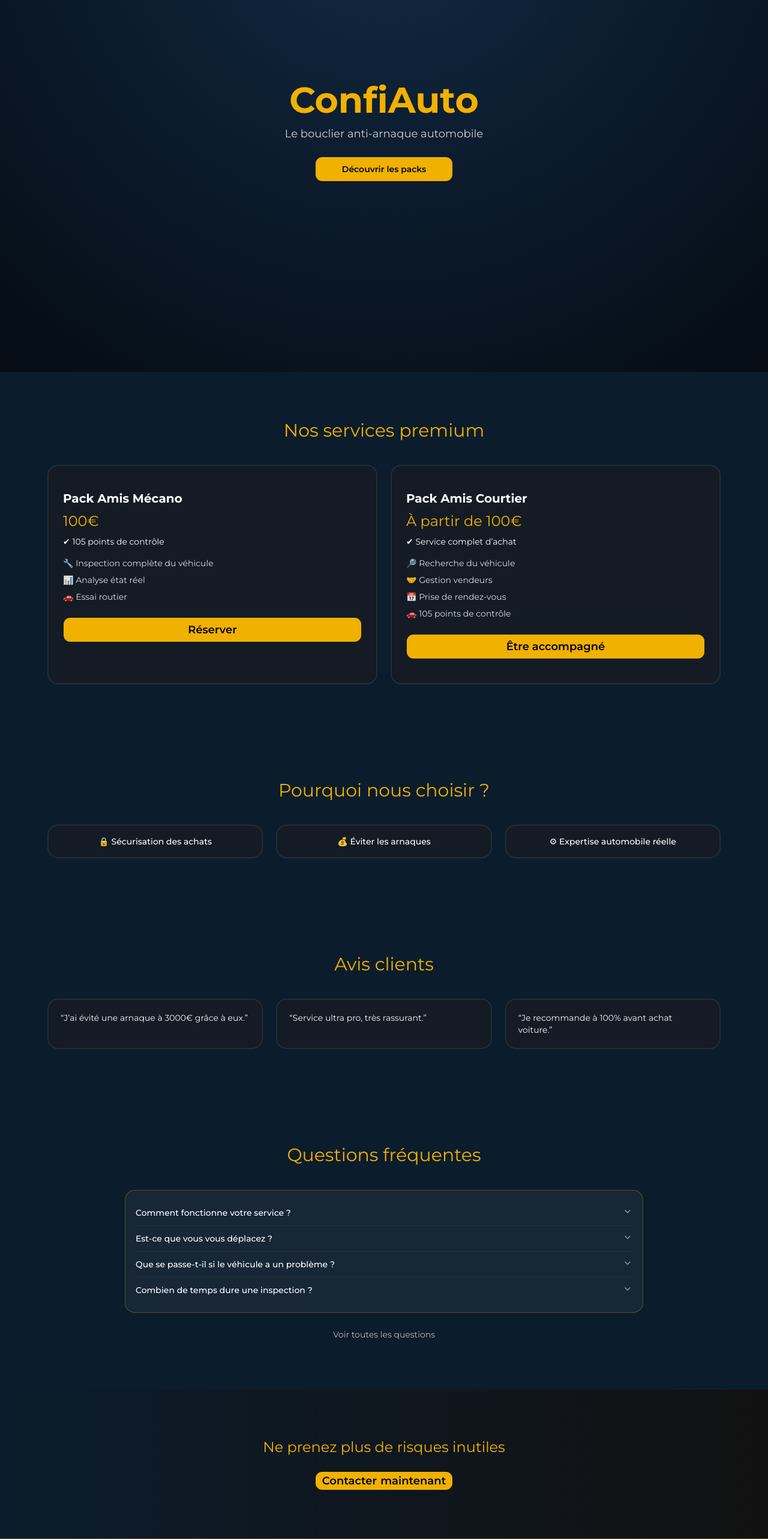
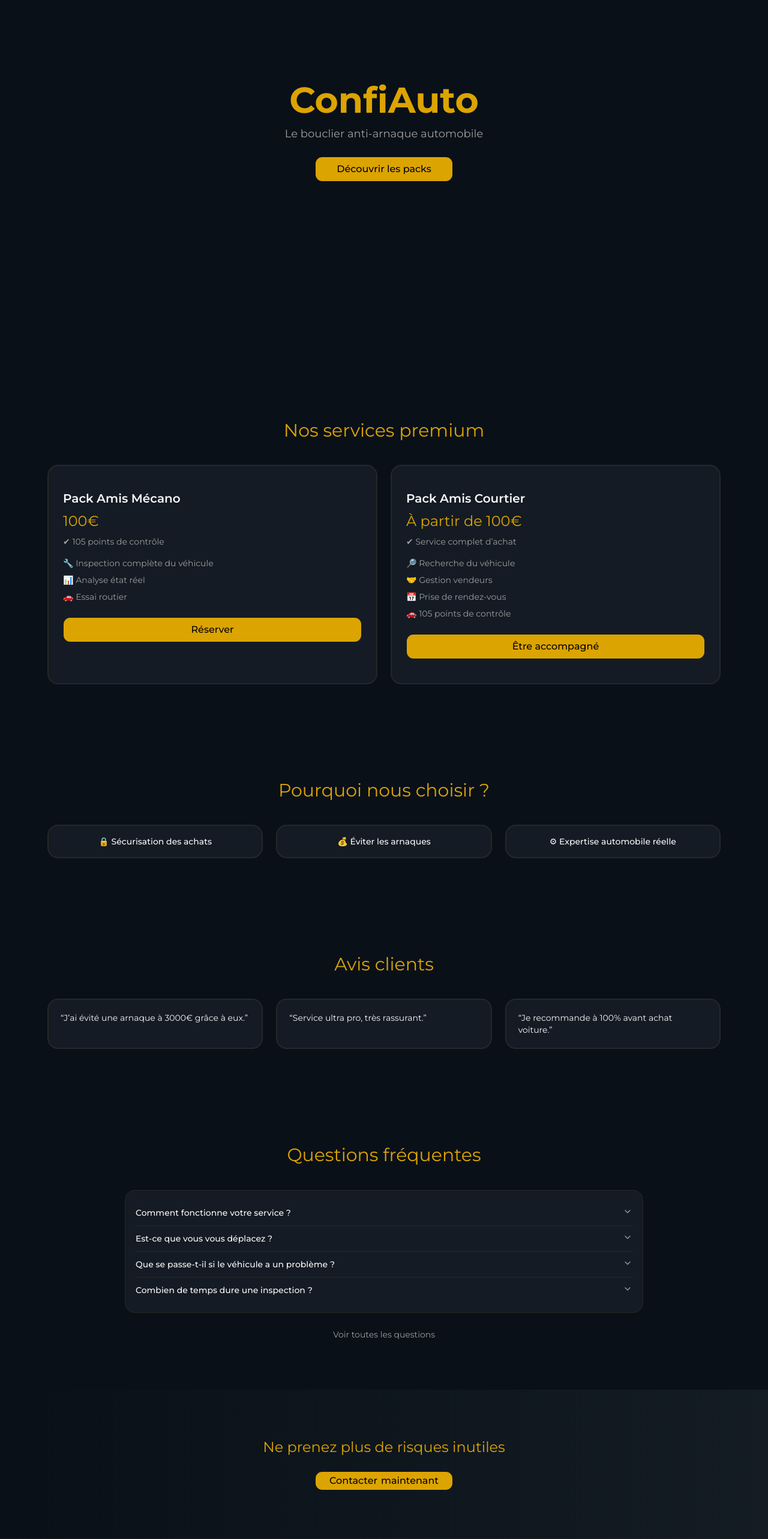
Before and after one commit to DylanC-Code/ConfiAuto, a Next.js app: page /fr in a window 1280 px wide. Shown: the part 180-2746 px from the top of the page at 60% size. Built offline with nearby package versions, Linux system fonts and the light colour scheme.

Commit message:
refactor: migrate HomePage components to use theme-based color variables and semantic typography

```diff
--- a/app/globals.css
+++ b/app/globals.css
@@ -121,10 +121,13 @@
 }
 
 .card-ui {
-  @apply bg-card border border-border backdrop-blur-lg;
+  @apply bg-card border border-border backdrop-blur-lg rounded-xl;
 }
 
-h1, h2, h3, h4 {
+h1,
+h2,
+h3,
+h4 {
   @apply font-heading;
 }
 
--- a/components/HomePage.tsx
+++ b/components/HomePage.tsx
@@ -9,24 +9,23 @@ import { Card, CardContent } from "@/components/ui/card";
 
 export default function HomePage({ t }: any) {
   return (
-    <main className="bg-[#0B1C2C] text-white">
+    <main className="bg-background text-foreground">
       {/* HERO */}
-      <section className="h-screen flex flex-col items-center justify-center text-center px-4 bg-[radial-gradient(circle_at_top,#122a44,#050c14)]">
-        <h1 className="text-5xl md:text-6xl font-bold text-yellow-500">
+      <section className="h-screen flex flex-col items-center justify-center text-center px-4 bg-[radial-gradient(circle_at_top,var(--color-background-light),var(--color-background))]">
+        <h1 className="text-5xl md:text-6xl font-heading font-bold text-primary">
           {t.hero.title}
         </h1>
-        <p className="mt-3 text-lg opacity-80">{t.hero.subtitle}</p>
+
+        <p className="mt-3 text-lg text-muted-foreground">{t.hero.subtitle}</p>
 
         <a href="#packs" className="w-full max-w-[230px]">
-          <Button className="mt-6 bg-yellow-500 text-black font-semibold hover:scale-105 transition w-full py-5">
-            {t.hero.cta}
-          </Button>
+          <Button className="mt-6 w-full py-5 text-base">{t.hero.cta}</Button>
         </a>
       </section>
 
       {/* PACKS */}
       <section id="packs" className="py-20 px-4 max-w-6xl mx-auto">
-        <h2 className="text-3xl text-yellow-500 text-center mb-10">
+        <h2 className="text-3xl text-primary text-center mb-10 font-heading">
           {t.packs.title}
         </h2>
 
@@ -34,18 +33,22 @@ export default function HomePage({ t }: any) {
           {t.packs.items.map((pack: any, i: number) => (
             <Card key={i} className="card-ui hover:-translate-y-2 transition">
               <CardContent className="p-6">
-                <h3 className="text-xl font-bold text-white">{pack.title}</h3>
-                <p className="text-2xl text-yellow-500 mt-2">{pack.price}</p>
-                <p className="mt-2 text-white">{pack.subtitle}</p>
+                <h3 className="text-xl font-heading font-semibold">
+                  {pack.title}
+                </h3>
 
-                <div className="mt-4 space-y-2 text-sm opacity-90 text-gray-100">
+                <p className="text-2xl text-primary mt-2">{pack.price}</p>
+
+                <p className="mt-2 text-muted-foreground">{pack.subtitle}</p>
+
+                <div className="mt-4 space-y-2 text-sm text-muted-foreground">
                   {pack.features.map((f: string, idx: number) => (
                     <p key={idx}>{f}</p>
                   ))}
                 </div>
 
                 <a href="https://wa.me/33612345678" target="_blank">
-                  <Button className="mt-6 bg-yellow-500 text-black font-semibold text-lg hover:scale-105 transition w-full py-5">
+                  <Button className="mt-6 w-full py-5 text-base">
                     {pack.cta}
                   </Button>
                 </a>
@@ -57,13 +60,13 @@ export default function HomePage({ t }: any) {
 
       {/* TRUST */}
       <section className="py-20 px-4 max-w-6xl mx-auto">
-        <h2 className="text-3xl text-yellow-500 text-center mb-10">
+        <h2 className="text-3xl text-primary text-center mb-10 font-heading">
           {t.trust.title}
         </h2>
 
         <div className="grid md:grid-cols-3 gap-6 text-center">
           {t.trust.items.map((item: string, i: number) => (
-            <Card key={i} className="card-ui text-white font-medium">
+            <Card key={i} className="card-ui font-medium">
               {item}
             </Card>
           ))}
@@ -72,16 +75,13 @@ export default function HomePage({ t }: any) {
 
       {/* TESTIMONIALS */}
       <section className="py-20 px-4 max-w-6xl mx-auto">
-        <h2 className="text-3xl text-yellow-500 text-center mb-10">
+        <h2 className="text-3xl text-primary text-center mb-10 font-heading">
           {t.testimonials.title}
         </h2>
 
         <div className="grid md:grid-cols-3 gap-6">
           {t.testimonials.items.map((item: string, i: number) => (
-            <Card
-              key={i}
-              className="card-ui border-l-4 border-yellow-500 p-5"
-            >
+            <Card key={i} className="card-ui border-l-4 border-primary p-5">
               {item}
             </Card>
           ))}
@@ -90,11 +90,11 @@ export default function HomePage({ t }: any) {
 
       {/* FAQ PREVIEW */}
       <section className="py-20 px-4 max-w-4xl mx-auto">
-        <h2 className="text-3xl text-yellow-500 text-center mb-10">
+        <h2 className="text-3xl text-primary text-center mb-10 font-heading">
           {t.faqPreview.title}
         </h2>
 
-        <div className="bg-white/5 border border-yellow-500/30 rounded-xl p-4">
+        <div className="card-ui p-4">
           <Accordion type="single" collapsible>
             {t.faqPreview.items.map((item: any, i: number) => (
               <AccordionItem key={i} value={`item-${i}`}>
@@ -106,22 +106,27 @@ export default function HomePage({ t }: any) {
         </div>
 
         <div className="text-center mt-6">
-          <a href="/faq" className="text-sm opacity-70 hover:underline">
+          <a
+            href="/faq"
+            className="text-sm text-muted-foreground hover:underline"
+          >
             {t.faqPreview.more}
           </a>
         </div>
       </section>
 
       {/* CTA */}
-      <section className="py-20 px-4 text-center bg-linear-to-r from-[#0B1C2C] to-[#111]">
-        <h2 className="text-2xl text-yellow-500 mb-6">{t.cta.title}</h2>
+      <section className="py-20 px-4 text-center bg-gradient-to-r from-background to-card">
+        <h2 className="text-2xl text-primary mb-6 font-heading">
+          {t.cta.title}
+        </h2>
 
         <a
           href="https://wa.me/33612345678"
           target="_blank"
           className="w-full max-w-[230px] mx-auto block"
         >
-          <Button className="bg-yellow-500 text-black font-semibold text-lg w-full py-2 leading-5">
+          <Button className="w-full text-base leading-5">
             {t.cta.button.split("\n").map((line: string, i: number) => (
               <span key={i}>
                 {line}
@@ -133,10 +138,10 @@ export default function HomePage({ t }: any) {
       </section>
 
       {/* FOOTER */}
-      <footer className="text-center py-8 border-t border-yellow-500/50 text-sm opacity-80">
+      <footer className="text-center py-8 border-t border-border text-sm text-muted-foreground">
         {t.footer.contact}
         <div className="mt-2">
-          <a href="/faq" className="underline">
+          <a href="/faq" className="hover:underline">
             {t.footer.faq}
           </a>
         </div>
```
